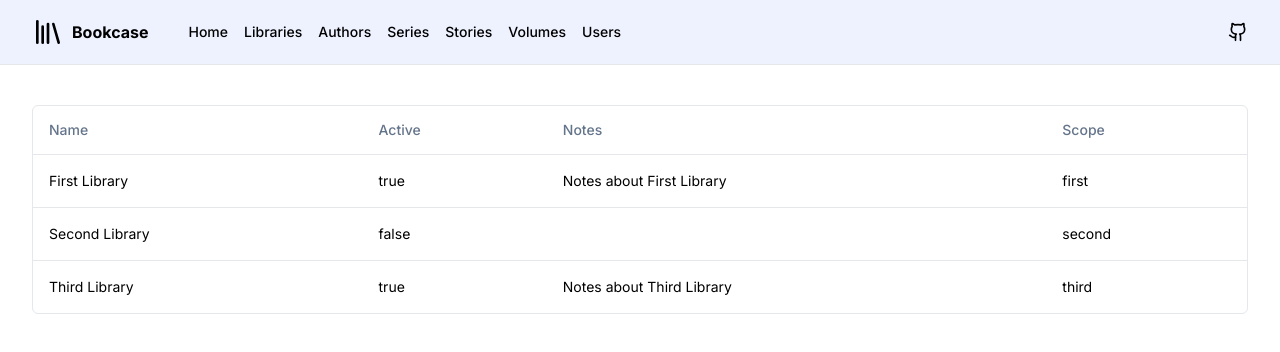
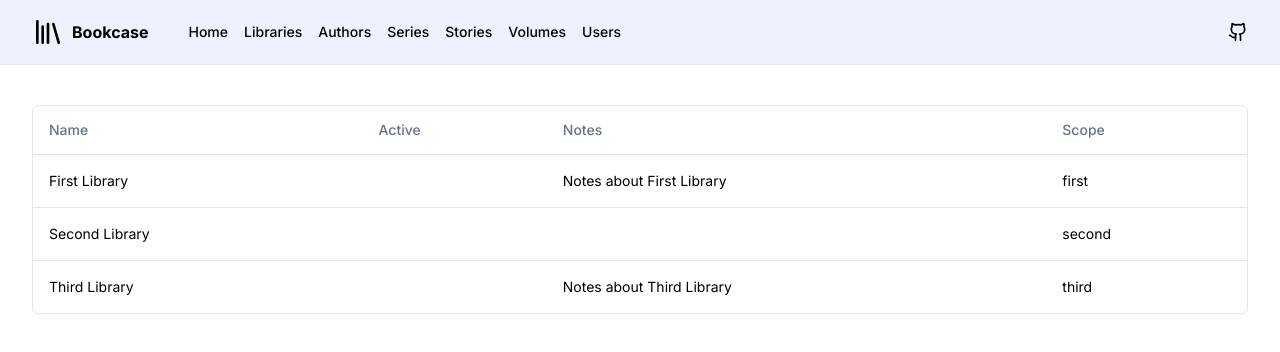
Before and after one commit to craigmcc/bookcase, a Next.js app: page /libraries in a window 1280 px wide. Shown: the top 352 px of the page. Built offline with nearby package versions, Linux system fonts and the light colour scheme.

Commit message:
Start formatting the "active" column.  TODO: Replace with icons.

```diff
--- a/src/app/libraries/columns.tsx
+++ b/src/app/libraries/columns.tsx
@@ -26,6 +26,9 @@ export const columns: ColumnDef<Library>[] = [
     },
     {
         accessorKey: "active",
+        cell: ({row}) => {
+            return <div className="text-center">{row.getValue("active")}</div>
+        },
         header: "Active",
     },
     {
--- a/src/app/libraries/page.tsx
+++ b/src/app/libraries/page.tsx
@@ -20,7 +20,7 @@ import {DataTable} from "@/components/shared/DataTable";
 // Public Objects ------------------------------------------------------------
 
 /**
- * Dummy getData() method, will eventually use LibraryActions.all().
+ * TODO: Dummy getData() method, will eventually use LibraryActions.all().
  */
 async function getData(): Promise<Library[]> {
     return [
```
